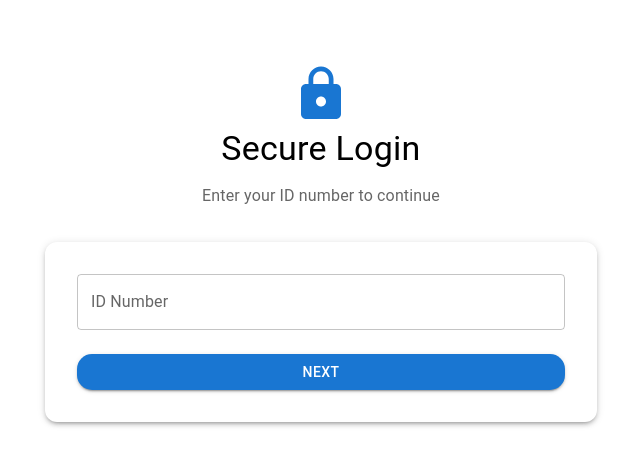
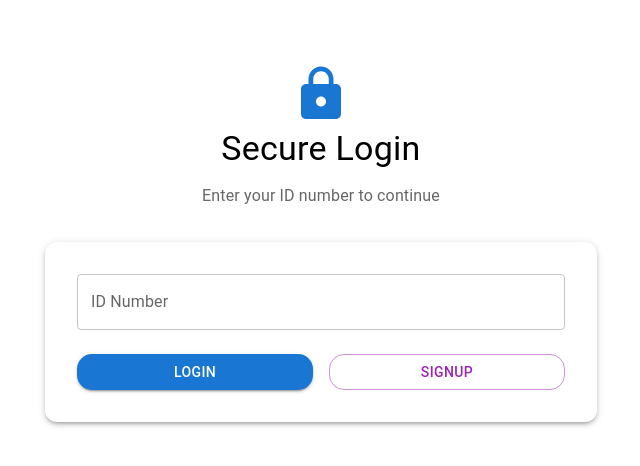
Before and after one commit to AlmogHaviv/MyFitnessWebApp, a React (Create React App) app in the folder frontend/: page / in a window 1280 px wide. Shown: the top 466 px of the page, without its empty margins (319-959 px from the left). Built offline with nearby package versions, Linux system fonts and the light colour scheme.

Commit message:
added register button to loginPage

```diff
--- a/frontend/src/components/pages/LandingPage.tsx
+++ b/frontend/src/components/pages/LandingPage.tsx
@@ -322,7 +322,7 @@ const LandingPage: React.FC = () => {
                   borderRadius: '15px', // Rounded button to match the card
                 }}
               >
-                {loading ? <CircularProgress size={24} /> : 'Find My Workout Buddy'}
+                {loading ? <CircularProgress size={24} /> : ' Register and Find My Workout Buddy'}
               </Button>
             </Grid>
           </Grid>
--- a/frontend/src/components/pages/LoginPage.tsx
+++ b/frontend/src/components/pages/LoginPage.tsx
@@ -25,7 +25,7 @@ const LoginPage: React.FC = () => {
 
     const isValid = /^\d{9}$/.test(ssn);
     if (!isValid) {
-      setError('Please enter a valid 9-digit SSN.');
+      setError('Please enter a valid 9-digit ID number.');
       setLoading(false);
       return;
     }
@@ -44,6 +44,10 @@ const LoginPage: React.FC = () => {
 
   const handleChange = (e: ChangeEvent<HTMLInputElement>) => {
     setSsn(e.target.value);
+  };
+
+  const handleSignup = () => {
+    navigate('/land');
   };
 
   return (
@@ -89,16 +93,27 @@ const LoginPage: React.FC = () => {
           sx={{ mb: 3 }}
         />
 
+      <Box sx={{ display: 'flex', gap: 2 }}>
         <Button
           variant="contained"
           color="primary"
-          fullWidth
           onClick={handleNext}
           disabled={loading}
-          sx={{ borderRadius: '15px' }}
+          sx={{ flex: 1, borderRadius: '15px' }}
         >
-          {loading ? <CircularProgress size={24} /> : 'Next'}
+          {loading ? <CircularProgress size={24} /> : 'Login'}
         </Button>
+
+        <Button
+          variant="outlined"
+          color="secondary"
+          onClick={handleSignup}
+          sx={{ flex: 1, borderRadius: '15px' }}
+        >
+          Signup
+        </Button>
+      </Box>
+
       </Paper>
     </Container>
   );
```
